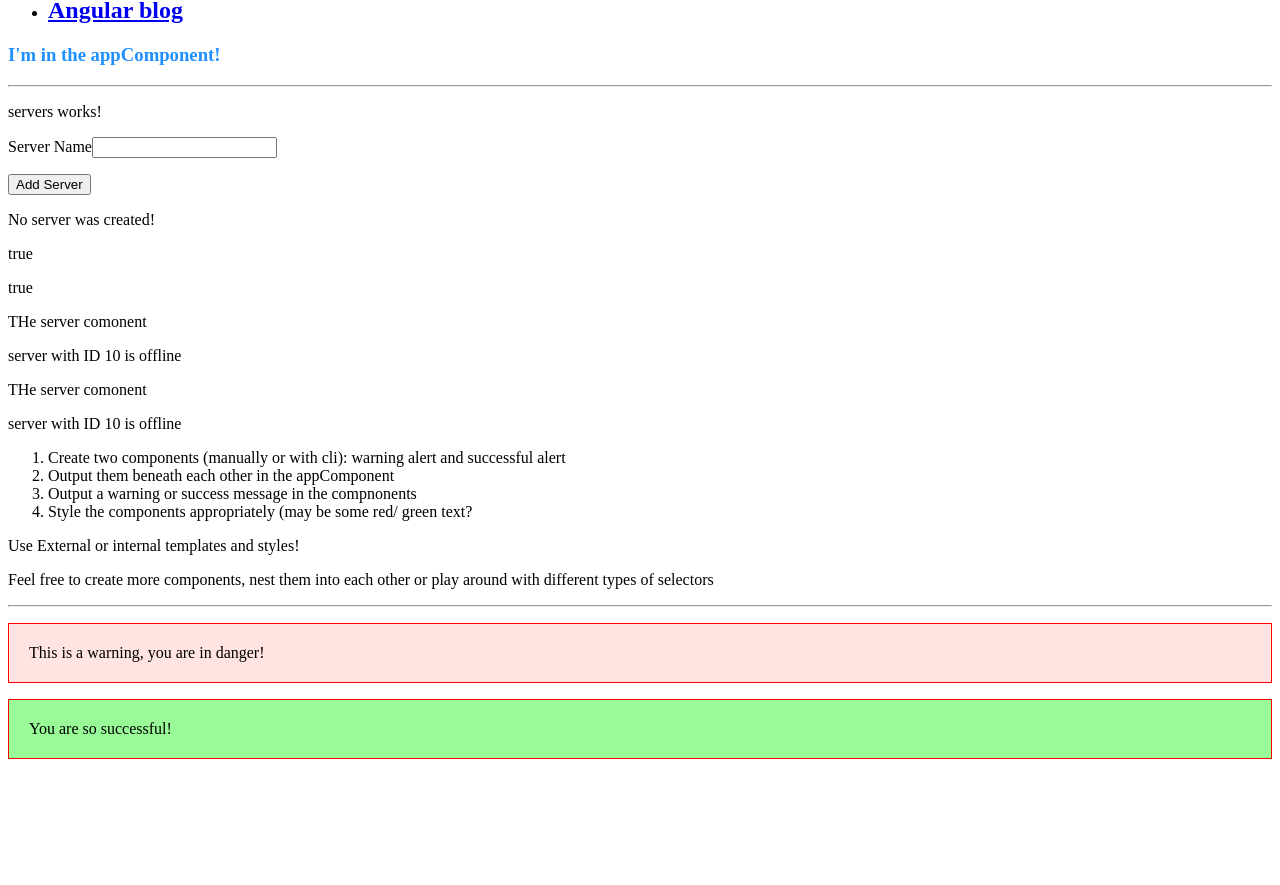
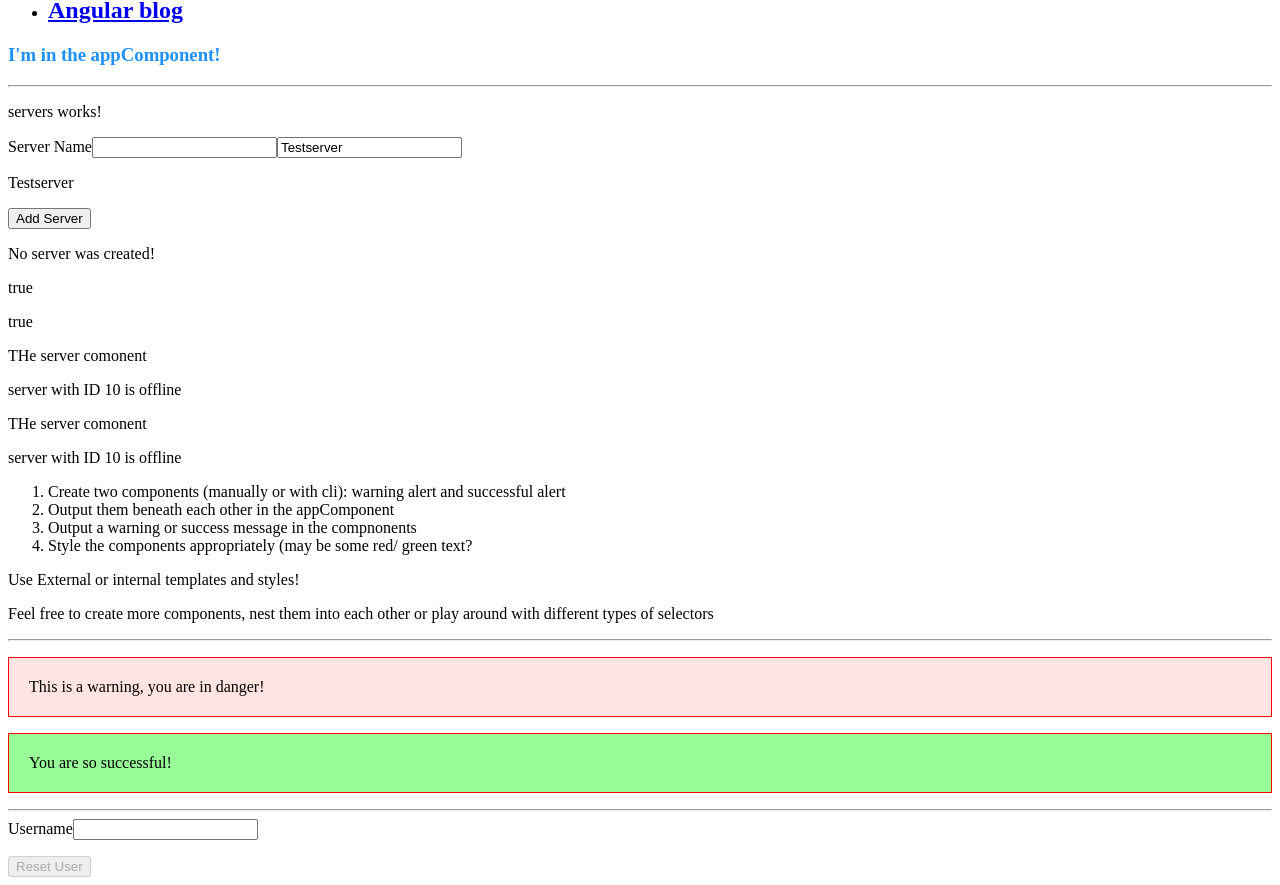
Before and after one commit to nxsharma/firstangularapp, an Angular app: page / in a window 1280 px wide. Shown: the part 489-1374 px from the top of the page. Before the commit the page ends 1264 px from the top, so only its background shows below. Built offline with nearby package versions, Linux system fonts and the light colour scheme.

Commit message:
property binding

```diff
--- a/src/app/app.component.html
+++ b/src/app/app.component.html
@@ -39,5 +39,18 @@
   </div>
 </div>
 
+<hr>
+<div class="container2">
+  <div class="row">
+    <div class="col-xs-12">
+    <label>Username</label>
+    <input type="text" class="form-control" [(ngModel)] ="username">
+    <p>{{ username }}</p>
+    <button class="btn btn-primary" [disabled]="username === ''"
+    (click)="username = ''">Reset User</button>
+    </div>
+  </div>
+</div>
+
 
 <!-- npm install --save bootstrap@3 to install locally in node module folder// "node_modules/bootstrap/dist/css/bootstrap.min.css" to angular.json ..save the file..run ng serve -->
--- a/src/app/app.component.ts
+++ b/src/app/app.component.ts
@@ -12,4 +12,5 @@
 })
 export class AppComponent {
   name = 'Nikhil';
+  username = '';
 }
--- a/src/app/servers/servers.component.html
+++ b/src/app/servers/servers.component.html
@@ -5,6 +5,10 @@
     class = "form-control"
     (input) = "onUpdateServerName($event)"
 >
+<input
+    type = "text"
+    class = "form-control"
+     [(ngModel)] = "serverName">
 <p>{{serverName}}</p>
 <button
     class="btn btn-primary"
--- a/src/app/servers/servers.component.ts
+++ b/src/app/servers/servers.component.ts
@@ -11,7 +11,7 @@
 export class ServersComponent implements OnInit {
   allowNewServer = false;
   serverCreationStatus = 'No server was created!';
-  serverName = '';
+  serverName = 'Testserver';
   constructor() {
     setTimeout(()=>{
       this.allowNewServer = true;
@@ -22,7 +22,7 @@
   }
 
   onCreateServer(){
-      this.serverCreationStatus = 'Server was created';
+      this.serverCreationStatus = 'Server was created! Name is ' + this.serverName;
   }
 
   onUpdateServerName(event: Event){
```
